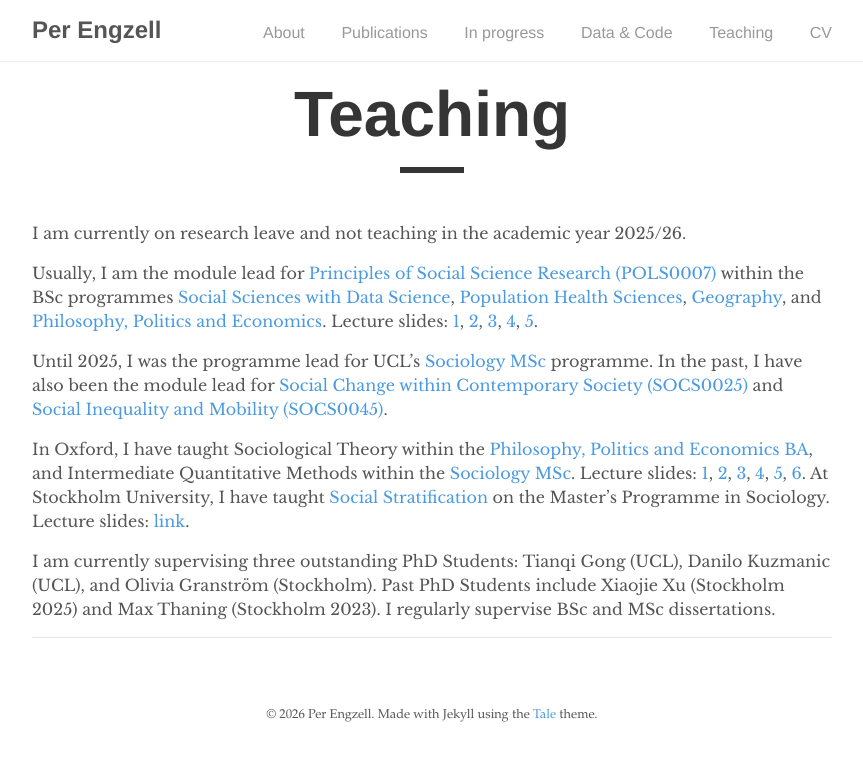
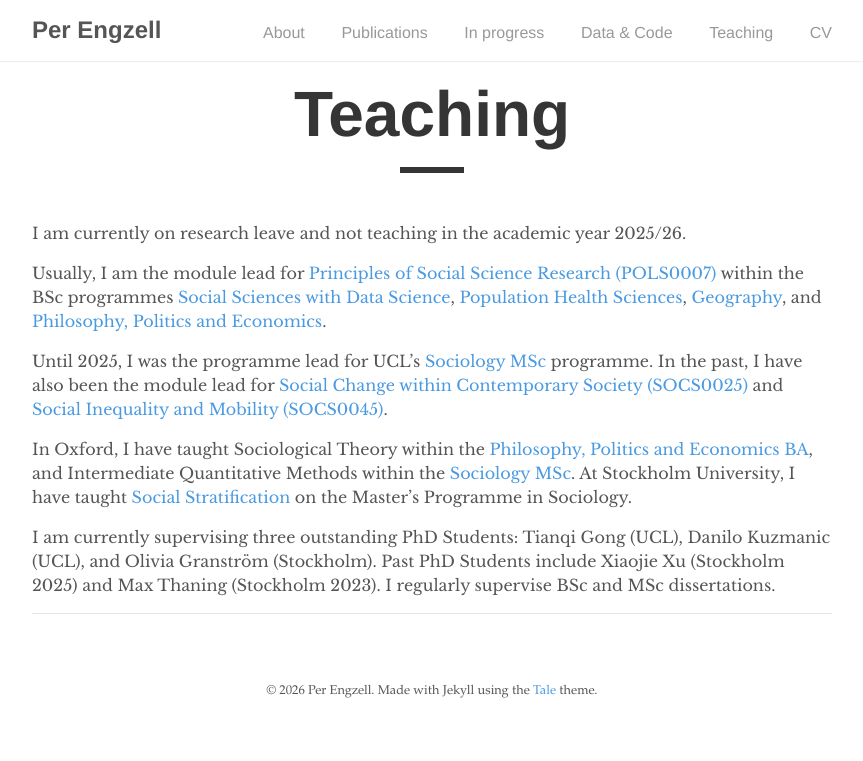
Before and after one commit to pengzell/pengzell.github.io, a Jekyll site: the page built from _pages/teaching.md, in a window 1280 px wide. Shown: the top 761 px of the page, without its empty margins (208-1071 px from the left). Built offline with Jekyll 4.4.1, drawn with Linux system fonts in a browser that asks for light colours.

Commit message:
Update teaching.md

```diff
--- a/_pages/teaching.md
+++ b/_pages/teaching.md
@@ -7,10 +7,10 @@ permalink: /teaching/
 
 I am currently on research leave and not teaching in the academic year 2025/26.
 
-Usually, I am the module lead for [Principles of Social Science Research (POLS0007)](https://www.ucl.ac.uk/module-catalogue/modules/principles-of-social-science-research-POLS0007) within the BSc programmes [Social Sciences with Data Science](https://www.ucl.ac.uk/prospective-students/undergraduate/degrees/social-sciences-data-science-bsc), [Population Health Sciences](https://www.ucl.ac.uk/prospective-students/undergraduate/degrees/population-health-sciences-bsc), [Geography](https://www.ucl.ac.uk/prospective-students/undergraduate/degrees/geography-bsc), and [Philosophy, Politics and Economics](https://www.ucl.ac.uk/prospective-students/undergraduate/degrees/philosophy-politics-and-economics-bsc). Lecture slides: [1](https://github.com/pengzell/pengzell.github.io/blob/master/_content/POLS0007-1.pdf), [2](https://github.com/pengzell/pengzell.github.io/blob/master/_content/POLS0007-2.pdf), [3](https://github.com/pengzell/pengzell.github.io/blob/master/_content/POLS0007-3.pdf), [4](https://github.com/pengzell/pengzell.github.io/blob/master/_content/POLS0007-4.pdf), [5](https://github.com/pengzell/pengzell.github.io/blob/master/_content/POLS0007-5.pdf).
+Usually, I am the module lead for [Principles of Social Science Research (POLS0007)](https://www.ucl.ac.uk/module-catalogue/modules/principles-of-social-science-research-POLS0007) within the BSc programmes [Social Sciences with Data Science](https://www.ucl.ac.uk/prospective-students/undergraduate/degrees/social-sciences-data-science-bsc), [Population Health Sciences](https://www.ucl.ac.uk/prospective-students/undergraduate/degrees/population-health-sciences-bsc), [Geography](https://www.ucl.ac.uk/prospective-students/undergraduate/degrees/geography-bsc), and [Philosophy, Politics and Economics](https://www.ucl.ac.uk/prospective-students/undergraduate/degrees/philosophy-politics-and-economics-bsc).
 
 Until 2025, I was the programme lead for UCL's [Sociology MSc](https://www.ucl.ac.uk/prospective-students/graduate/taught-degrees/sociology-msc) programme. In the past, I have also been the module lead for [Social Change within Contemporary Society (SOCS0025)](https://www.ucl.ac.uk/module-catalogue/modules/social-change-within-contemporary-society-SOCS0025) and [Social Inequality and Mobility (SOCS0045)](https://www.ucl.ac.uk/module-catalogue/modules/social-inequality-and-mobility-SOCS0045).
 
-In Oxford, I have taught Sociological Theory within the [Philosophy, Politics and Economics BA](https://www.ox.ac.uk/admissions/undergraduate/courses/course-listing/philosophy-politics-and-economics), and Intermediate Quantitative Methods within the [Sociology MSc](https://www.ox.ac.uk/admissions/graduate/courses/msc-sociology). Lecture slides: [1](https://github.com/pengzell/pengzell.github.io/blob/master/_content/IQM_Prelims.pdf), [2](https://github.com/pengzell/pengzell.github.io/blob/master/_content/IQM_Missing.pdf), [3](https://github.com/pengzell/pengzell.github.io/blob/master/_content/IQM_Errors.pdf), [4](https://github.com/pengzell/pengzell.github.io/blob/master/_content/IQM_IV.pdf), [5](https://github.com/pengzell/pengzell.github.io/blob/master/_content/IQM_Comparison.pdf), [6](https://github.com/pengzell/pengzell.github.io/blob/master/_content/IQM_Artefacts.pdf). At Stockholm University, I have taught [Social Stratification](https://www.su.se/english/search-courses-and-programmes/so7311-1.412866) on the Master's Programme in Sociology. Lecture slides: [link](https://github.com/pengzell/pengzell.github.io/blob/master/_content/SU_Slides.pdf).
+In Oxford, I have taught Sociological Theory within the [Philosophy, Politics and Economics BA](https://www.ox.ac.uk/admissions/undergraduate/courses/course-listing/philosophy-politics-and-economics), and Intermediate Quantitative Methods within the [Sociology MSc](https://www.ox.ac.uk/admissions/graduate/courses/msc-sociology). At Stockholm University, I have taught [Social Stratification](https://www.su.se/english/search-courses-and-programmes/so7311-1.412866) on the Master's Programme in Sociology.
 
 I am currently supervising three outstanding PhD Students: Tianqi Gong (UCL), Danilo Kuzmanic (UCL), and Olivia Granström (Stockholm). Past PhD Students include Xiaojie Xu (Stockholm 2025) and Max Thaning (Stockholm 2023). I regularly supervise BSc and MSc dissertations.
```
